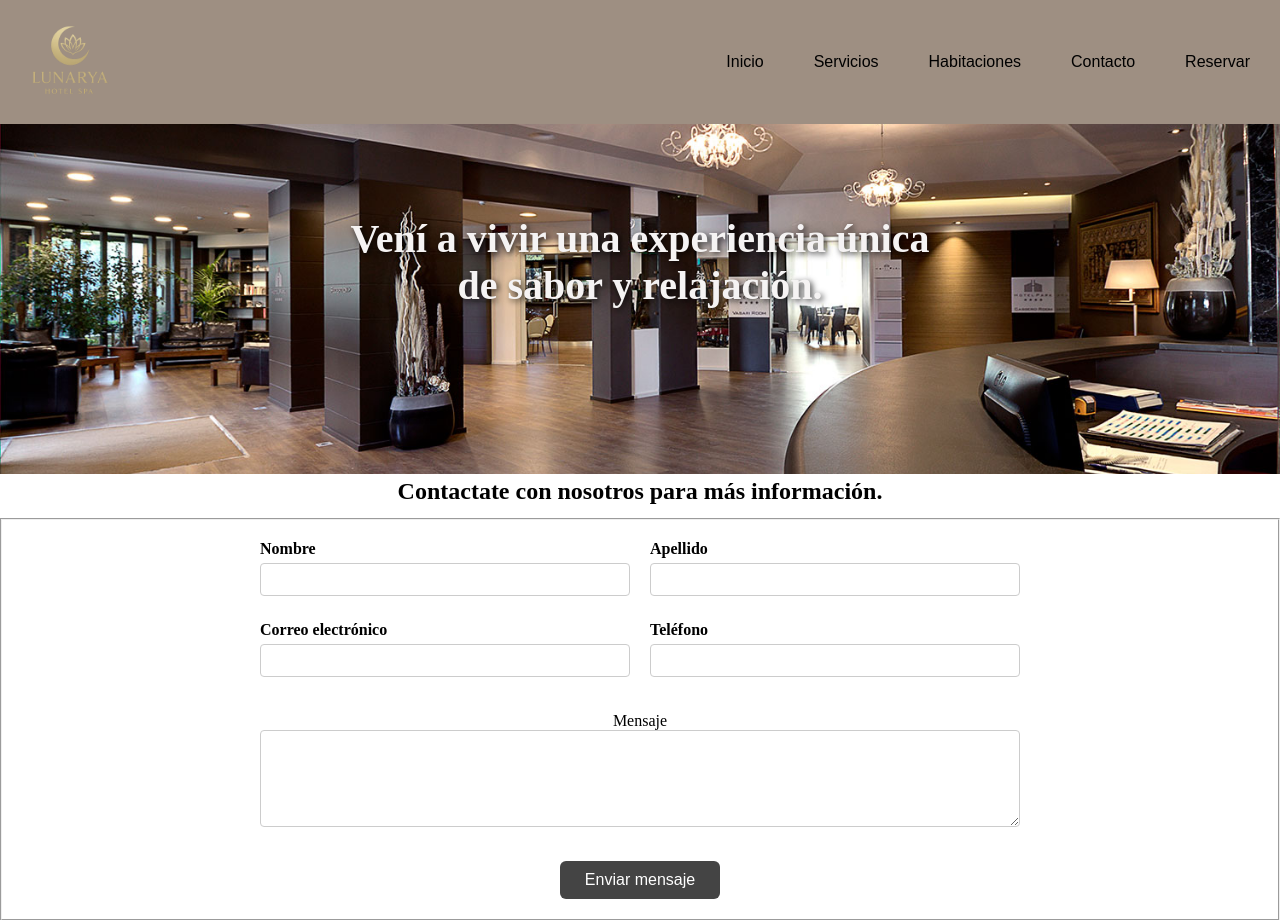
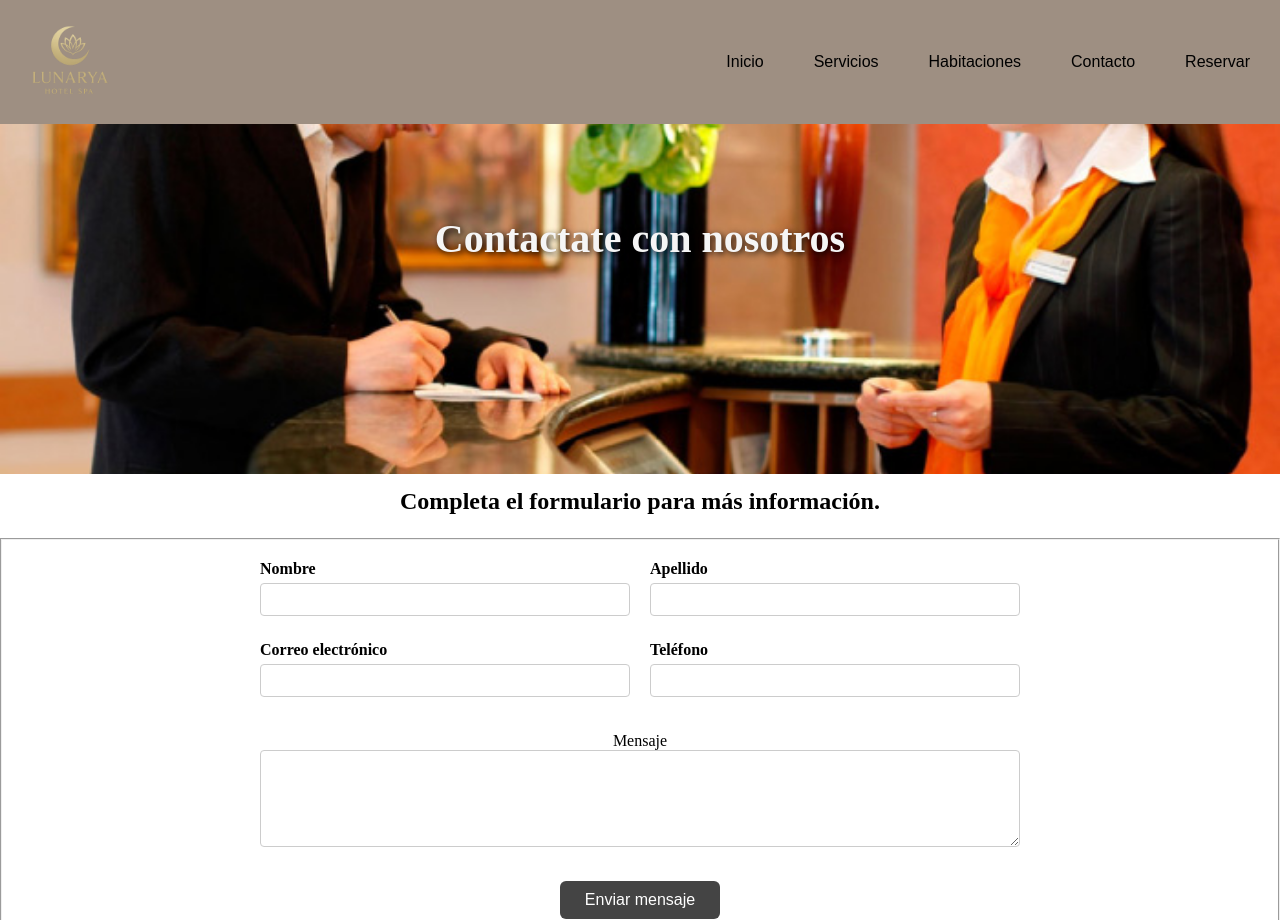
Before and after one commit to Alexis-busta74/Lunarya-Hotel-Spa, a Flask app: page /contacto in a window 1280 px wide. Shown: the top 920 px of the page. Run offline with Flask 3, Linux system fonts and the light colour scheme.

Commit message:
correccion y mejora de pagina

```diff
--- a/static/css/style.css
+++ b/static/css/style.css
@@ -231,20 +231,21 @@ nav {
 
 /* FOOTER */
 .footer {
-    background-color: #f2f2f2;
+    background-color: #9e8f82;
     padding: 40px 20px 20px;
     font-family: sans-serif;
 }
 
+
 .footer-container {
     display: flex;
-    justify-content: space-between;
+    justify-content: start;
     flex-wrap: wrap;
-    max-width: 1200px;
-    margin: auto;
+    padding-left: 40px;
     align-items: flex-start;
-    gap: 40px;
+    gap: 60px;
 }
+
 
 .footer-logo,
 .footer-section {
@@ -543,7 +544,6 @@ nav {
 
 /* ESTILOS PARA HABITACIONES */
 
-
 .habitaciones-container {
     display: flex;
     flex-direction: column;
@@ -644,51 +644,10 @@ nav {
 }
 
 
-/*estilo de la pagina contacto*/
-
-/* imagen + titulo */
-.titulo_contacto {
-    width: 100%;
-    overflow: hidden;
-    position: relative;
-}
-
-.titulo_contacto h1 {
-    position: absolute;
-    left: 50%;
-    transform: translateX(-50%);
-    color: #f5f3f3;
-    text-align: center;
-    text-shadow: 2px 2px 6px rgba(0, 0, 0, 0.8);
-    border-radius: 10px;
-    max-width: 90%;
-}
-
-.titulo_contacto h1 {
-    top: 20%;
-    font-size: 2.5rem;
-    padding: 20px;
-}
-.titulo_contacto img {
-    width: 100%;
-    height: 350px;
-    object-fit: cover;
-}
-.titulo_contacto  ul {
-    display: flex;
-    width: 400%;
-}
-
-.titulo_contacto  li {
-    width: 100%;
-    list-style: none;
-}
-
 /* formulario de contacto */
-
 .titulo_h2_contacto {
     text-align: center;
-
+    padding: 10px;
     margin-bottom: 1%;
 }
 
@@ -779,11 +738,10 @@ button[type="submit"]:hover {
     font-family: sans-serif;
 }
 
-/* footer */
 
 
 /* ================================
-   PAGINA DE RESERVA - CSS COMPLETO
+  PAGINA DE RESERVA - CSS COMPLETO
    ================================ */
 
 /* GENERAL */
@@ -1028,12 +986,6 @@ select {
   background-color: #004d73;
 }
 
-/* FOOTER RESERVA */
-#footer_reserva {
-  background-color: #9e8f82;
-  padding: 20px;
-  color: white;
-}
 
 @media (min-width: 768px) {
   /* Contenedor principal: apilar en fila */
--- a/templates/contacto.html
+++ b/templates/contacto.html
@@ -39,13 +39,14 @@
       </nav>
     </header>
     <main>
-      <div class="titulo_contacto">
-        <h1>Vení a vivir una experiencia única de sabor y relajación.<br /></h1>
-        <img src="../static/imagenes/Reception.jpg" alt="imagen de recepcion" />
-      </div>
+      <div class="slider">
+        <h1>Contactate con  nosotros</h1>
+        <img src="../static/imagenes/slidercontacto.jpg" alt="Contacto">
+    </div>
+
       <section>
         <h2 class="titulo_h2_contacto">
-          Contactate con nosotros para más información.
+          Completa el formulario para más información.
         </h2>
         <fieldset>
           <form id="formulario_contacto">
--- a/templates/gracias.html
+++ b/templates/gracias.html
@@ -4,7 +4,7 @@
   <meta charset="UTF-8" />
   <meta name="viewport" content="width=device-width, initial-scale=1.0" />
   <title>Gracias</title>
-  <link rel="stylesheet" href="../static/css/style.css" />
+    <link rel="stylesheet" href="../static/css/style.css" />
 </head>
 <body class="gracias_body">
   <div class="mensaje">
--- a/templates/mensajeConfirmacion.html
+++ b/templates/mensajeConfirmacion.html
@@ -1,10 +1,10 @@
 <!DOCTYPE html>
 <html lang="es">
 <head>
-  <meta charset="UTF-8" />
-  <meta name="viewport" content="width=device-width, initial-scale=1.0" />
+  <meta charset="UTF-8">
+  <meta name="viewport" content="width=device-width, initial-scale=1.0" >
   <title>Gracias</title>
-  <link rel="stylesheet" href="../static/css/style.css" />
+  <link rel="stylesheet" href="../static/css/style.css">
 </head>
 <body class="gracias_body">
   <div class="mensaje">
--- a/templates/mensaje_reserva.html
+++ b/templates/mensaje_reserva.html
@@ -4,7 +4,7 @@
   <meta charset="UTF-8" />
   <meta name="viewport" content="width=device-width, initial-scale=1.0" />
   <title>RESERVAR MENSAJE</title>
-  <link rel="stylesheet" href="../style.css" />
+    <link rel="stylesheet" href="../static/css/style.css" />
 </head>
 <body class="gracias_body">
   <div class="mensaje">
```
Also changed, not shown: templates/deluxe.html (+8 -7 lines), templates/executiveSuite.html (+7 -15 lines), templates/gastronomia.html (+9 -20 lines), templates/habitaciones.html (+2 -7 lines), templates/index.html (+7 -11 lines), templates/juniorSuite.html (+3 -5 lines), templates/reservar.html (+2 -6 lines), templates/servicios.html (+11 -17 lines), templates/spa.html (+6 -5 lines), static/imagenes/slidercontacto.jpg (added), 2 other files.
